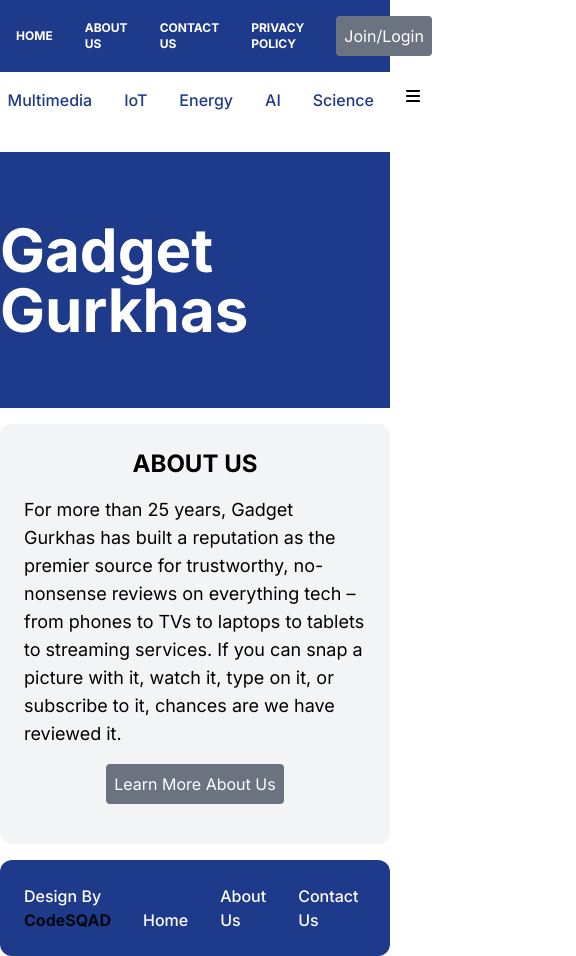
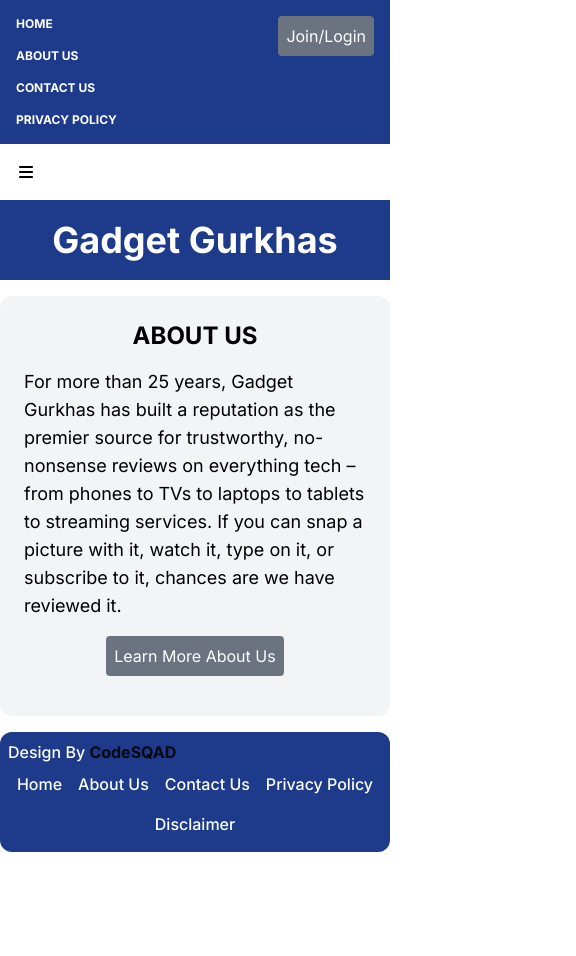
Before and after one commit to ankman007/gadget-gurkhas, a Next.js app: page /about-us in a window 390 px wide. Shown: the whole page, 576 px wide, since content can reach past the window. After the commit the page ends 852 px from the top, so only its background shows below. Built offline with nearby package versions, Linux system fonts and the light colour scheme.

Commit message:
feature-ssg

```diff
--- a/src/app/components/Footer/index.tsx
+++ b/src/app/components/Footer/index.tsx
@@ -4,34 +4,34 @@
 
 export default function Footer() {
     return (
-        <footer className="container flex mx-auto bg-blue-900 p-2 rounded-xl text-white font-medium">
-            <div className="design-by flex-grow m-4 cursor-pointer">
+        <footer className="container flex flex-col md:flex-row mx-auto bg-blue-900 p-2 rounded-xl text-white font-medium">
+            <div className="design-by flex-grow md:m-4 cursor-pointer ">
                 Design By <b className="text-gray-950"><a href="https://github.com/ankman007/next-ts-blog-application" target="_blank">CodeSQAD</a></b>
             </div>
-            <ul className="flex items-end">
-                <li className="m-4">
+            <ul className="flex flex-wrap justify-center md:justify-end items-end">
+                <li className="m-2 md:m-4">
                     <Link href={'/'} className="flex items-center">
-                        Home
+                            Home
                     </Link>
                 </li>
-                <li className="m-4">
+                <li className="m-2 md:m-4">
                     <Link href={'/about-us'} className="flex items-center">
-                        About Us
+                            About Us
                     </Link>
                 </li>
-                <li className="m-4">
+                <li className="m-2 md:m-4">
                     <Link href={'/contact-us'} className="flex items-center">
-                        Contact Us
+                            Contact Us
                     </Link>
                 </li>
-                <li className="m-4">
+                <li className="m-2 md:m-4">
                     <Link href={'/privacy-policy'} className="flex items-center">
-                        Privacy Policy
+                            Privacy Policy
                     </Link>
                 </li>
-                <li className="m-4">
+                <li className="m-2 md:m-4">
                     <Link href={'/disclaimer'} className="flex items-center">
-                        Disclaimer
+                            Disclaimer
                     </Link>
                 </li>
             </ul>
--- a/src/app/components/LogoBanner/index.tsx
+++ b/src/app/components/LogoBanner/index.tsx
@@ -3,12 +3,12 @@
 export default function Header() {
     return (
         <div className="w-full bg-blue-900">
-            <div className="container mx-auto h-64 flex items-center justify-center">
-            <Link href={'/'}>
-                <h1 className="text-white text-6xl font-bold hover:text-gray-900">
-                    Gadget Gurkhas
-                </h1>
-            </Link>
+            <div className="container mx-auto px-4 sm:px-6 lg:px-8 h-20 md:h-32 lg:h-40 flex items-center justify-center">
+                <Link href={'/'}>
+                    <h1 className="text-white text-4xl md:text-5xl lg:text-6xl font-bold hover:text-gray-900">
+                        Gadget Gurkhas
+                    </h1>
+                </Link>
             </div>
         </div>
     );
--- a/src/app/components/Navigation/index.tsx
+++ b/src/app/components/Navigation/index.tsx
@@ -1,15 +1,20 @@
+"use client";
 import Link from "next/link";
 import { FontAwesomeIcon } from '@fortawesome/react-fontawesome';
 import { faBars } from '@fortawesome/free-solid-svg-icons';
-import styles from './index.module.css';
+import { useState } from "react";
 
 export default function Navigation() {
+    const [showMenu, setShowMenu] = useState(false);
 
+    const toggleMenu = () => {
+        setShowMenu(!showMenu);
+    };
     return (
         <>
             <header className="mx-auto w-full bg-blue-200">
                 <div className="main-nav flex h-100 bg-blue-900">
-                    <ul className="flex w-full items-center font-bold text-white uppercase text-xs">
+                    <ul className="sm:flex w-full items-center font-bold text-white uppercase text-xs">
                         <li className="m-4"><Link href={'/'}>Home</Link></li>
                         <li className="m-4"><Link href={'/about-us'}>About Us</Link></li>
                         <li className="m-4"><Link href={'/contact-us'}>Contact Us</Link></li>
@@ -22,16 +27,18 @@
                     </Link>
                 </div>
                 <div className="flex bg-white text-blue-900">
-                    <ul className="flex justify-end w-full p-0 m-0 font-medium ">
-                        <li className="m-4"><Link href={'/category/11'}>Tech Reviews</Link></li>
-                        <li className="m-4"><Link href={'/category/12'}>Multimedia</Link></li>
-                        <li className="m-4"><Link href={'/category/13'}>IoT</Link></li>
-                        <li className="m-4"><Link href={'/category/15'}>Energy</Link></li>
-                        <li className="m-4"><Link href={'/category/14'}>AI</Link></li>
-                        <li className="m-4"><Link href={'/category/17'}>Science</Link></li>
-                    </ul>
-                    <FontAwesomeIcon className="text-black w-5 m-4 cursor-pointer" icon={faBars} />
-                </div>
+            <ul className={`sm:flex ${showMenu ? 'block' : 'hidden'} justify-end w-full p-0 m-0 font-medium`}>
+                <li className="m-4"><a href="/category/11">Tech Reviews</a></li>
+                <li className="m-4"><a href="/category/12">Multimedia</a></li>
+                <li className="m-4"><a href="/category/13">IoT</a></li>
+                <li className="m-4"><a href="/category/15">Energy</a></li>
+                <li className="m-4"><a href="/category/14">AI</a></li>
+                <li className="m-4"><a href="/category/17">Science</a></li>
+            </ul>
+            <button onClick={toggleMenu} className="block sm:hidden text-black w-5 m-4 cursor-pointer">
+                <FontAwesomeIcon icon={faBars} />
+            </button>
+        </div>
             </header>
         </>
     )
--- a/src/app/components/OfferCard/index.tsx
+++ b/src/app/components/OfferCard/index.tsx
@@ -5,11 +5,13 @@
 
 export default function OfferCard({ offerValue }: OfferCardProps) {
   return (
-    <div className=" relative flex flex-col items-center justify-center w-64 bg-blue-900 rounded-md px-5">
+
+
+    <div className="flex relative flex-col items-center justify-center w-64 bg-blue-900 rounded-md px-5">
       <h1 className=" text-white p-5 text-xl text-center font-semibold">
         {offerValue}
       </h1>
-      <button className=" absolute bottom-6 text-white font-semibold bg-gray-500 p-2 rounded hover:bg-blue-700">
+      <button className="bottom-6 text-white font-semibold bg-gray-500 p-2 rounded hover:bg-blue-700">
         <Link href={`/about-us`}>
           Explore More
         </Link>
--- a/src/app/components/OfferCards/index.tsx
+++ b/src/app/components/OfferCards/index.tsx
@@ -2,10 +2,23 @@
 
 export default function OfferCards() {
   return (
-    <div className="flex justify-center gap-10 h-80 m-10">
-      <OfferCard offerValue={"Top Deals This Week"} />
-      <OfferCard offerValue={"Top Head To Head Product Comparisons"} />
-      <OfferCard offerValue={"Full Length Product Reviews"} />
+    <div className="md:flex justify-center gap-10 md:h-80 m-10">
+      <div className="md:hidden hidden">
+        {/* This content will be hidden on small screens */}
+        <div className="flex space-x-4">
+          <OfferCard offerValue={"Top Deals This Week"} />
+          <OfferCard offerValue={"Top Head To Head Product Comparisons"} />
+          <OfferCard offerValue={"Full Length Product Reviews"} />
+        </div>
+      </div>
+      <div className="hidden md:flex">
+        {/* This content will be shown only on medium and large screens */}
+        <div className="flex space-x-10">
+          <OfferCard offerValue={"Top Deals This Week"} />
+          <OfferCard offerValue={"Top Head To Head Product Comparisons"} />
+          <OfferCard offerValue={"Full Length Product Reviews"} />
+        </div>
+      </div>
     </div>
   );
 }
--- a/src/app/components/TrendingBar/index.tsx
+++ b/src/app/components/TrendingBar/index.tsx
@@ -42,8 +42,8 @@
   const trending_post: string = post.title;
 
   return (
-    <div className="container w-full rounded-xl bg-blue-900 h-10 flex items-center justify-start mx-auto m-4 p-3">
-      <div className="content flex items-center">
+    <div className="container w-full rounded-xl bg-blue-900 h-12 flex items-center justify-start mx-auto m-4 p-4 xs:h-16">
+      <div className="content flex items-center xs:p-4 xs:m-4">
         <FontAwesomeIcon icon={faBolt} className="text-yellow h-5 mr-3" />
         <p className="text-white cursor-pointer capitalize">
           {" "}
```
